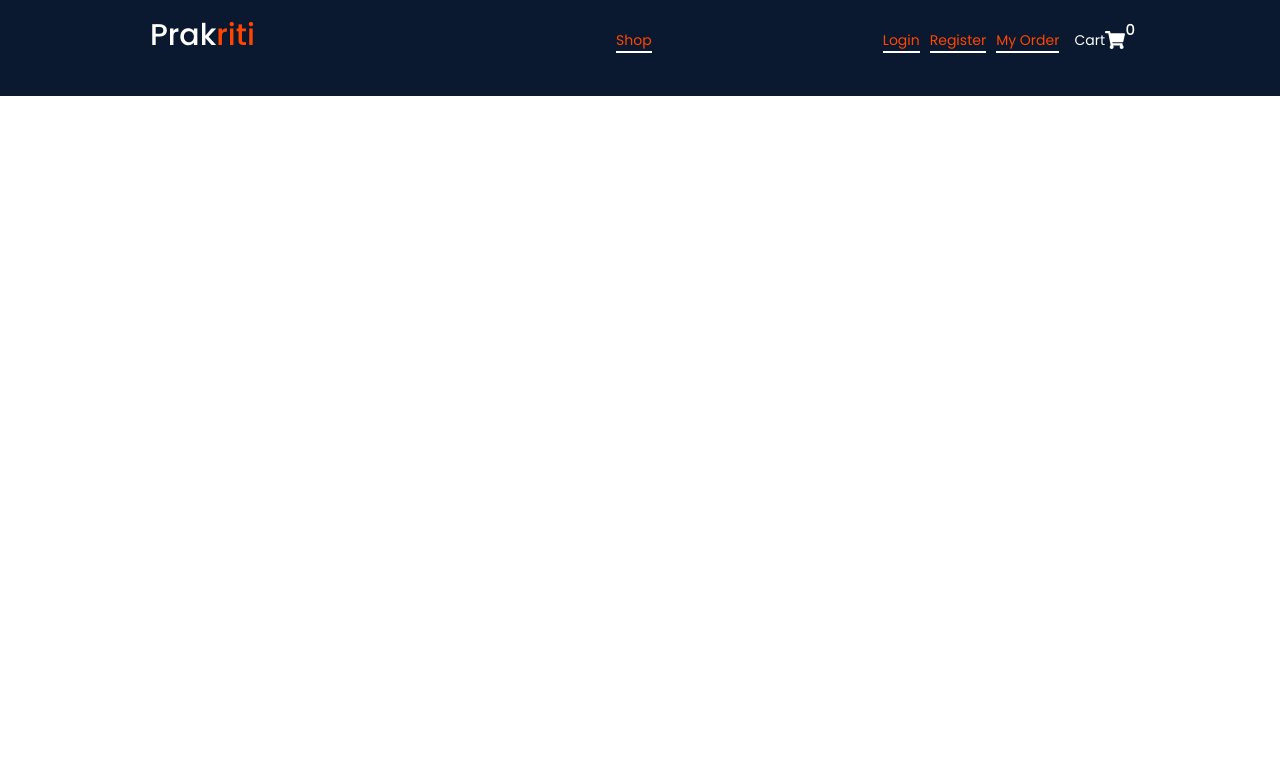
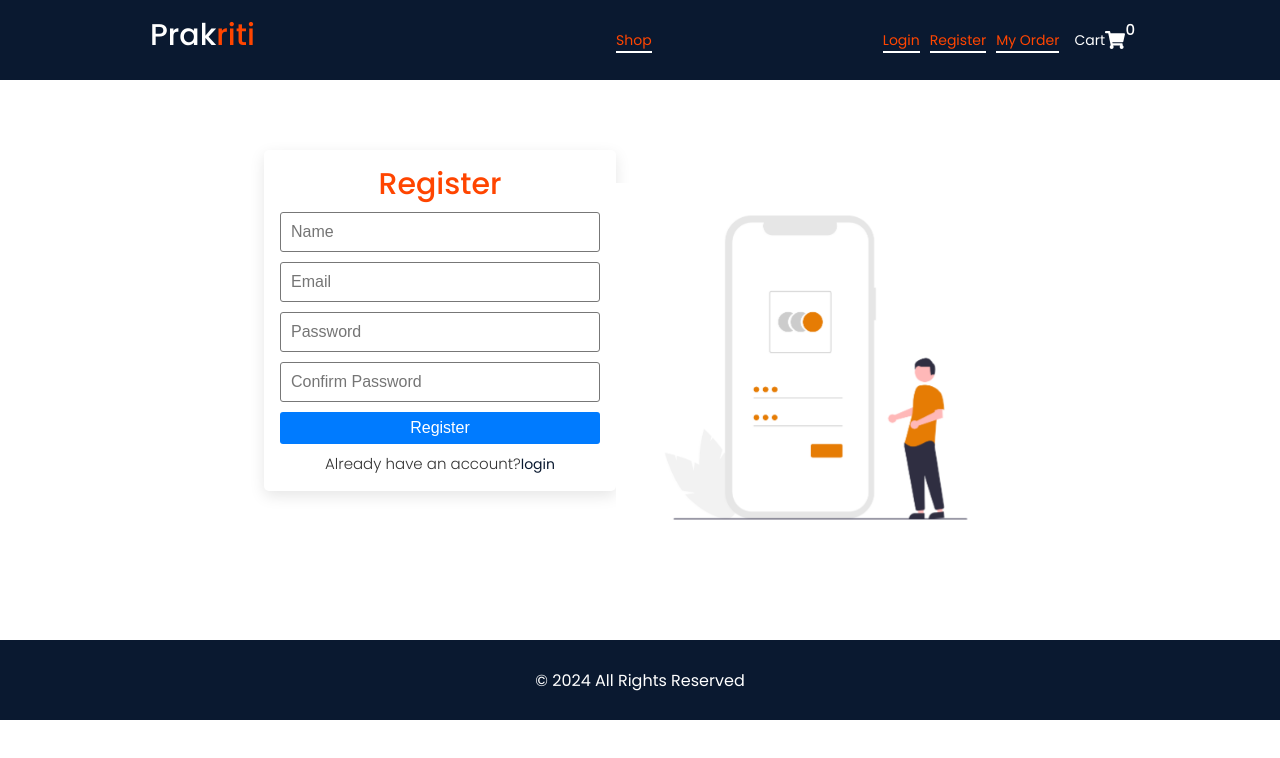
Before and after one commit to Nitika2334/Prakriti_Project, a React (Create React App) app in the folder Frontend/: page /register in a window 1280 px wide. Shown: the top 758 px of the page. Built offline with nearby package versions, Linux system fonts and the light colour scheme; no server answers.

Commit message:
made the register page with some styling

```diff
--- a/Frontend/src/pages/home/auth/Register.js
+++ b/Frontend/src/pages/home/auth/Register.js
@@ -1,10 +1,88 @@
-import React from 'react'
+import React ,{useState} from "react"
+import loginImg from "../../../assets/login.png"
+import {Link} from "react-router-dom"
+import Card from "../../../components/card/Card"
 import styles from "./auth.module.scss"
+const initialState ={
+  name:"",
+  email: "",
+  password: "",
+  cPassword: "",
+};
+const Register = () => {
+    const [formData,setFormData] = useState(initialState)
+    const{name,email,password,cPassword} = formData;
+    const  handleInputChange = (e)=>
+    {
+      const{name,value}=e.target
+      setFormData({...formData,[name]:value })
 
-const Register = () => {
+    }
+    const registerUser=()=>{}
   return (
-    <div>Register</div>
+    <section className={`container ${styles.auth}`}>
+
+
+    <Card>
+
+    <div className={styles.form}>
+        <h2>Register</h2>
+        <form onSubmit = {registerUser}>
+        <input
+              type = "text"
+              placeholder = "Name"
+              required
+              name = "name"
+              value={name}
+              onChange={ handleInputChange }
+
+              />
+       <input
+              type = "text"
+              placeholder = "Email"
+              required
+              name = "email"
+              value={email}
+              onChange={handleInputChange}
+
+              />
+        <input
+              type = "password"
+              placeholder='Password'
+              required
+              name = "password"
+              value = {password}
+              onChange={handleInputChange}
+              />
+              <input
+              type = "password"
+              placeholder = "Confirm Password"
+              required
+              name = "cPassword"
+              value={cPassword}
+              onChange={handleInputChange}
+
+              />
+              <button type = "submit" className='--btn --btn-primary --btn-block'>
+                Register
+              </button>
+              </form>
+              <span className={styles.register}>
+                <p>Already have an account?</p>
+                <Link to="/login">login</Link>
+              </span>
+
+    </div>
+    </Card>
+    <div className={styles.img}>
+        <img src={loginImg} alt = "Login" width ="400"/>
+
+    </div>
+  </section>
   )
-}
 
-export default Register
+
+
+ }
+
+export default Register;
```
